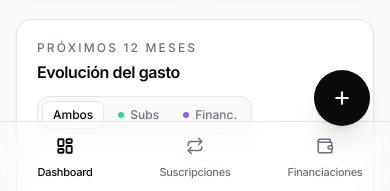
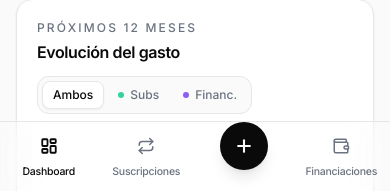
Before and after one commit to Adrian-Castello/Vault, a React (Vite) app: page / in a window 390 px wide. Shown: the part 646-837 px from the top of the page. Built offline with nearby package versions, Linux system fonts and the light colour scheme; no server answers; the database is empty.

Commit message:
FIX: + en bottom-nav, borrar categorias, safe-area iOS

```diff
--- a/index.html
+++ b/index.html
@@ -4,22 +4,24 @@
     <meta charset="UTF-8" />
     <meta name="viewport" content="width=device-width, initial-scale=1.0, viewport-fit=cover" />
     <title>Vault</title>
+    <meta name="description" content="Vault — Gestiona suscripciones y financiaciones con control total de tus pagos recurrentes." />
 
     <!-- Favicons -->
-    <link rel="icon" type="image/png" sizes="32x32" href="/Vault/favicon-32.png" />
-    <link rel="icon" type="image/png" sizes="16x16" href="/Vault/favicon-16.png" />
-    <link rel="shortcut icon" href="/Vault/favicon.ico" />
+    <link rel="icon" type="image/png" sizes="32x32" href="%BASE_URL%favicon-32.png" />
+    <link rel="icon" type="image/png" sizes="16x16" href="%BASE_URL%favicon-16.png" />
+    <link rel="shortcut icon" href="%BASE_URL%favicon.ico" />
 
     <!-- iOS: añadir a pantalla de inicio -->
-    <link rel="apple-touch-icon" sizes="180x180" href="/Vault/apple-touch-icon.png" />
+    <link rel="apple-touch-icon" sizes="180x180" href="%BASE_URL%apple-touch-icon.png" />
     <meta name="apple-mobile-web-app-capable" content="yes" />
+    <meta name="mobile-web-app-capable" content="yes" />
     <meta name="apple-mobile-web-app-status-bar-style" content="black-translucent" />
     <meta name="apple-mobile-web-app-title" content="Vault" />
 
     <!-- PWA -->
-    <link rel="manifest" href="/Vault/manifest.webmanifest" />
-    <meta name="theme-color" content="#1B6B43" media="(prefers-color-scheme: light)" />
-    <meta name="theme-color" content="#1B6B43" media="(prefers-color-scheme: dark)" />
+    <link rel="manifest" href="%BASE_URL%manifest.webmanifest" />
+    <meta name="theme-color" content="#FAFAFA" media="(prefers-color-scheme: light)" />
+    <meta name="theme-color" content="#0A0A0B" media="(prefers-color-scheme: dark)" />
 
     <script>
       // Bootstrap the theme class before React renders to prevent FOUC.
--- a/src/App.tsx
+++ b/src/App.tsx
@@ -50,12 +50,15 @@
   return (
     <div className="min-h-full flex bg-surface">
       <Sidebar onOpenSettings={() => setSettingsOpen(true)} />
-      <main className="flex-1 min-w-0 pb-28 md:pb-10 px-4 sm:px-6 md:px-10 pt-5 md:pt-8 max-w-5xl mx-auto w-full">
+      <main className="flex-1 min-w-0 pb-28 md:pb-10 px-4 sm:px-6 md:px-10 pt-5 md:pt-8 max-w-5xl mx-auto w-full safe-top">
         {!isSupabaseConfigured && <ConfigBanner />}
         <Outlet context={contextValue} />
       </main>
 
-      <BottomNav />
+      <BottomNav
+        onAddSubscription={() => setModal('subscription')}
+        onAddFinancing={() => setModal('financing')}
+      />
 
       <FloatingAddButton
         context={context}
--- a/src/components/ui/BottomNav.tsx
+++ b/src/components/ui/BottomNav.tsx
@@ -1,5 +1,12 @@
-import { NavLink } from 'react-router-dom'
-import { LayoutDashboard, Repeat, Wallet } from 'lucide-react'
+import { useEffect, useRef, useState } from 'react'
+import { NavLink, useLocation } from 'react-router-dom'
+import { LayoutDashboard, Repeat, Wallet, Plus } from 'lucide-react'
+import { AnimatePresence, motion } from 'framer-motion'
+
+interface BottomNavProps {
+  onAddSubscription: () => void
+  onAddFinancing: () => void
+}
 
 const items = [
   { to: '/', label: 'Dashboard', icon: LayoutDashboard, end: true },
@@ -7,17 +14,149 @@
   { to: '/financiaciones', label: 'Financiaciones', icon: Wallet, end: false },
 ]
 
-export function BottomNav() {
+export function BottomNav({ onAddSubscription, onAddFinancing }: BottomNavProps) {
+  const location = useLocation()
+  const [menuOpen, setMenuOpen] = useState(false)
+  const menuRef = useRef<HTMLDivElement | null>(null)
+
+  // Cerrar el menú al cambiar de ruta
+  useEffect(() => {
+    setMenuOpen(false)
+  }, [location.pathname])
+
+  // Cerrar si se pulsa fuera
+  useEffect(() => {
+    if (!menuOpen) return
+    const onClick = (e: MouseEvent) => {
+      if (menuRef.current && !menuRef.current.contains(e.target as Node)) {
+        setMenuOpen(false)
+      }
+    }
+    const onKey = (e: KeyboardEvent) => {
+      if (e.key === 'Escape') setMenuOpen(false)
+    }
+    document.addEventListener('mousedown', onClick)
+    document.addEventListener('keydown', onKey)
+    return () => {
+      document.removeEventListener('mousedown', onClick)
+      document.removeEventListener('keydown', onKey)
+    }
+  }, [menuOpen])
+
+  const path = location.pathname
+  const isOnSubs = path.startsWith('/suscripciones')
+  const isOnFins = path.startsWith('/financiaciones')
+
+  const handleAddClick = () => {
+    if (isOnSubs) return onAddSubscription()
+    if (isOnFins) return onAddFinancing()
+    setMenuOpen((o) => !o)
+  }
+
+  // Render: orden = Dashboard, Plus, Suscripciones, Financiaciones (4 columnas)
+  // pero queremos el + centrado entre los 3 items. Reordenamos:
+  // [Dashboard] [Suscripciones] [+] [Financiaciones]
+  // Así el + queda visualmente centrado entre subs y fins.
+  // Cambio: dejamos 4 columnas y el orden es:
+  // dashboard | subs | + | fins
   return (
-    <nav className="md:hidden fixed bottom-0 inset-x-0 z-40 border-t border-subtle bg-card/85 backdrop-blur-lg safe-bottom">
-      <ul className="grid grid-cols-3 max-w-md mx-auto">
-        {items.map(({ to, label, icon: Icon, end }) => (
-          <li key={to}>
+    <nav
+      ref={menuRef}
+      className="md:hidden fixed bottom-0 inset-x-0 z-40 border-t border-subtle bg-card/90 backdrop-blur-lg safe-bottom"
+    >
+      {/* Menú emergente desde el + */}
+      <AnimatePresence>
+        {menuOpen && (
+          <motion.div
+            initial={{ opacity: 0, y: 12, scale: 0.96 }}
+            animate={{ opacity: 1, y: 0, scale: 1 }}
+            exit={{ opacity: 0, y: 8, scale: 0.96 }}
+            transition={{ duration: 0.18, ease: [0.22, 1, 0.36, 1] }}
+            className="absolute bottom-full mb-3 left-1/2 -translate-x-1/2 card p-1.5 min-w-[220px] shadow-xl"
+          >
+            <button
+              type="button"
+              onClick={() => {
+                setMenuOpen(false)
+                onAddSubscription()
+              }}
+              className="w-full flex items-center gap-3 rounded-lg px-3 py-2.5 text-sm hover:bg-[var(--border)]/40 transition-colors text-ink"
+            >
+              <span className="h-7 w-7 rounded-lg bg-mint/15 flex items-center justify-center text-[var(--mint)]">
+                <Repeat className="h-3.5 w-3.5" />
+              </span>
+              <span>Nueva suscripción</span>
+            </button>
+            <button
+              type="button"
+              onClick={() => {
+                setMenuOpen(false)
+                onAddFinancing()
+              }}
+              className="w-full flex items-center gap-3 rounded-lg px-3 py-2.5 text-sm hover:bg-[var(--border)]/40 transition-colors text-ink"
+            >
+              <span className="h-7 w-7 rounded-lg bg-violet/15 flex items-center justify-center text-[var(--violet)]">
+                <Wallet className="h-3.5 w-3.5" />
+              </span>
+              <span>Nueva financiación</span>
+            </button>
+          </motion.div>
+        )}
+      </AnimatePresence>
+
+      <ul className="grid grid-cols-4 max-w-md mx-auto">
+        {/* Dashboard */}
+        <li>
+          <NavTab to={items[0].to} label={items[0].label} icon={items[0].icon} end={items[0].end} />
+        </li>
+
+        {/* Suscripciones */}
+        <li>
+          <NavTab to={items[1].to} label={items[1].label} icon={items[1].icon} end={items[1].end} />
+        </li>
+
+        {/* Botón + central */}
+        <li className="flex justify-center items-center">
+          <motion.button
+            whileTap={{ scale: 0.9 }}
+            onClick={handleAddClick}
+            aria-label="Añadir"
+            aria-expanded={menuOpen}
+            className="h-12 w-12 -mt-5 rounded-full bg-[var(--ink)] text-[var(--bg)] shadow-lg flex items-center justify-center transition-all focus:outline-none focus-visible:ring-2 focus-visible:ring-[var(--ink)]/30 focus-visible:ring-offset-2 focus-visible:ring-offset-[var(--bg)]"
+          >
+            <motion.span
+              animate={{ rotate: menuOpen ? 45 : 0 }}
+              transition={{ duration: 0.2 }}
+              className="flex"
+            >
+              <Plus className="h-5 w-5" strokeWidth={2.5} />
+            </motion.span>
+          </motion.button>
+        </li>
+
+        {/* Financiaciones */}
+        <li>
+          <NavTab to={items[2].to} label={items[2].label} icon={items[2].icon} end={items[2].end} />
+        </li>
+      </ul>
+    </nav>
+  )
+}
+
+function NavTab({
+  to, label, icon: Icon, end,
+}: {
+  to: string
+  label: string
+  icon: typeof LayoutDashboard
+  end: boolean
+}) {
+  return (
     <NavLink
       to={to}
       end={end}
       className={({ isActive }) =>
-                `flex flex-col items-center justify-center gap-1 py-2.5 text-[11px] font-medium transition-colors ${
+        `flex flex-col items-center justify-center gap-1 py-2.5 text-[10.5px] font-medium transition-colors ${
           isActive ? 'text-ink' : 'text-muted hover:text-ink'
         }`
       }
@@ -35,9 +174,5 @@
         </>
       )}
     </NavLink>
-          </li>
-        ))}
-      </ul>
-    </nav>
   )
 }
--- a/src/components/ui/FloatingAddButton.tsx
+++ b/src/components/ui/FloatingAddButton.tsx
@@ -22,7 +22,7 @@
   }
 
   return (
-    <div className="fixed right-5 z-40 bottom-[calc(env(safe-area-inset-bottom)+72px)] md:bottom-8">
+    <div className="hidden md:block fixed right-5 z-40 bottom-8">
       <AnimatePresence>
         {open && context === 'dashboard' && (
           <motion.div
--- a/src/index.css
+++ b/src/index.css
@@ -128,3 +128,8 @@
 .safe-bottom {
   padding-bottom: max(0.5rem, env(safe-area-inset-bottom));
 }
+
+/* Safe area top (for PWA mode in iOS — avoids the status bar overlap) */
+.safe-top {
+  padding-top: max(env(safe-area-inset-top), 0px);
+}
```
Also changed, not shown: src/components/ui/SettingsModal.tsx (+71 -14 lines), public/manifest.webmanifest, 1 other file (tests, documents, lock files or other folders). Lines whose indentation alone changed are shown as unchanged.
